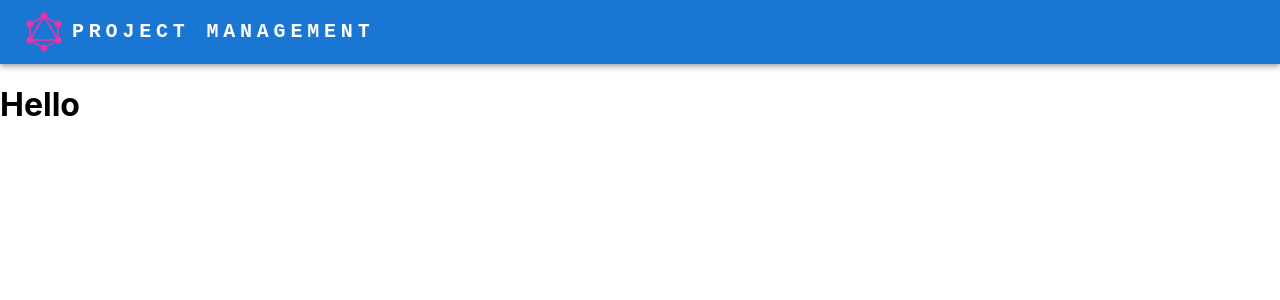
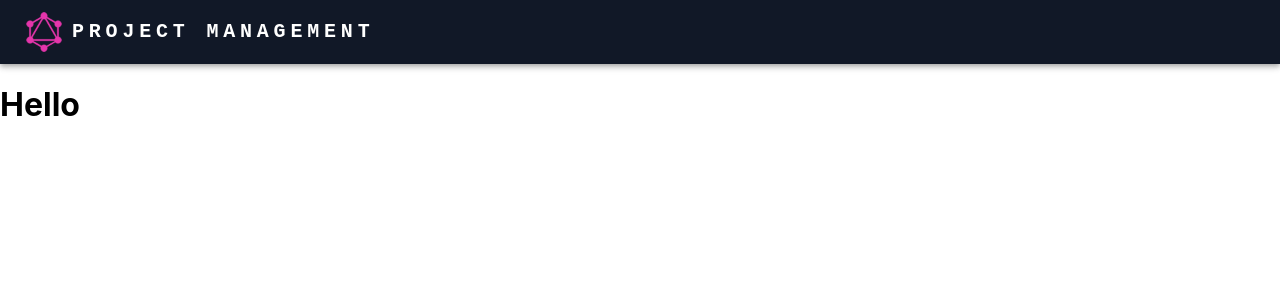
Before and after one commit to jhonpabz/project-management-app, a React (Create React App) app in the folder client/: page / in a window 1280 px wide. Shown: the top 300 px of the page. Built offline with nearby package versions, Linux system fonts and the light colour scheme.

Commit message:
add custom theme

```diff
--- /dev/null
+++ b/client/src/utils/CustomTheme.js
@@ -0,0 +1,12 @@
+import { createTheme } from "@mui/material";
+
+export const CustomTheme = createTheme({
+  palette: {
+    primary: {
+      main: "#111827",
+    },
+    secondary: {
+      main: "#02b0fe",
+    },
+  },
+});
```
Also changed, not shown: client/src/components/Header/index.jsx (+7 -1 lines).
